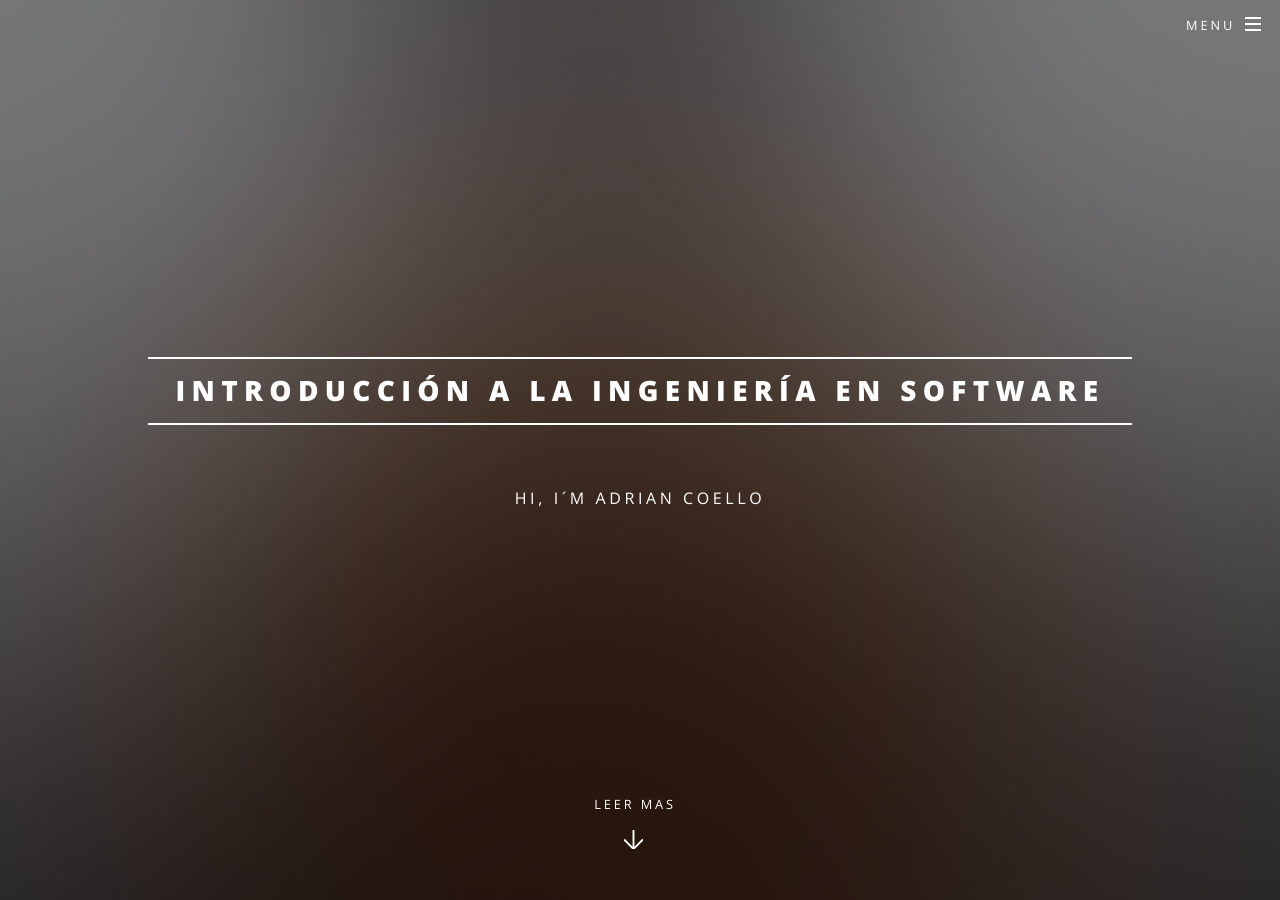
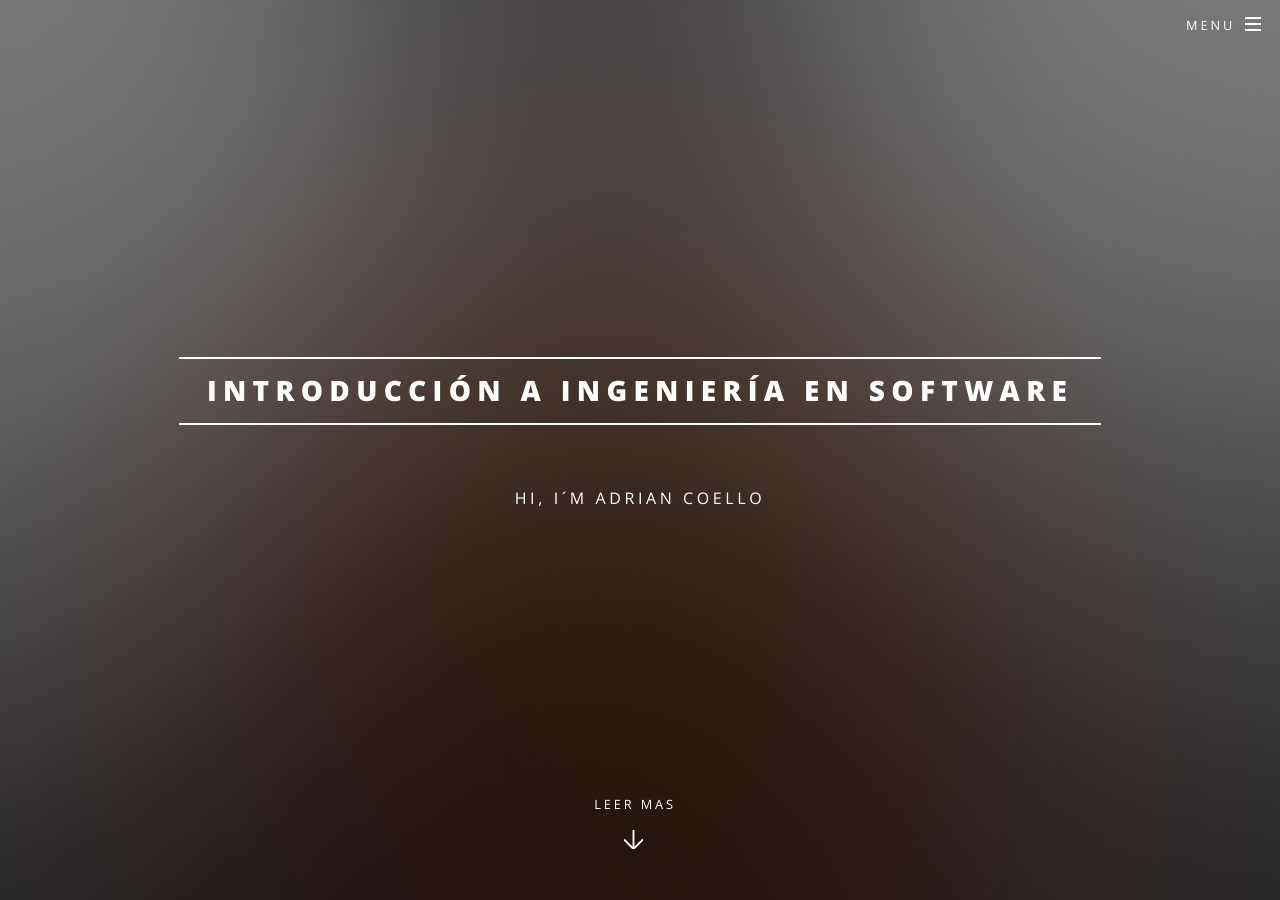
Before and after one commit to Vico2001/hix2, a Jekyll site: the page built from index.html, in a window 1280 px wide and 900 px high. Built offline with Jekyll 4.4.1, drawn with Linux system fonts in a browser that asks for light colours.

```diff
--- a/_config.yml
+++ b/_config.yml
@@ -2,7 +2,7 @@
 #
 
 # Site settings
-title: Introducción a la Ingeniería en Software
+title: Introducción a Ingeniería en Software
 description: Hi, I´m Adrian Coello
 owner: Adrian Coello # or company name
 first_published: 2016 # if migrating another site, the year of your first publish
```
